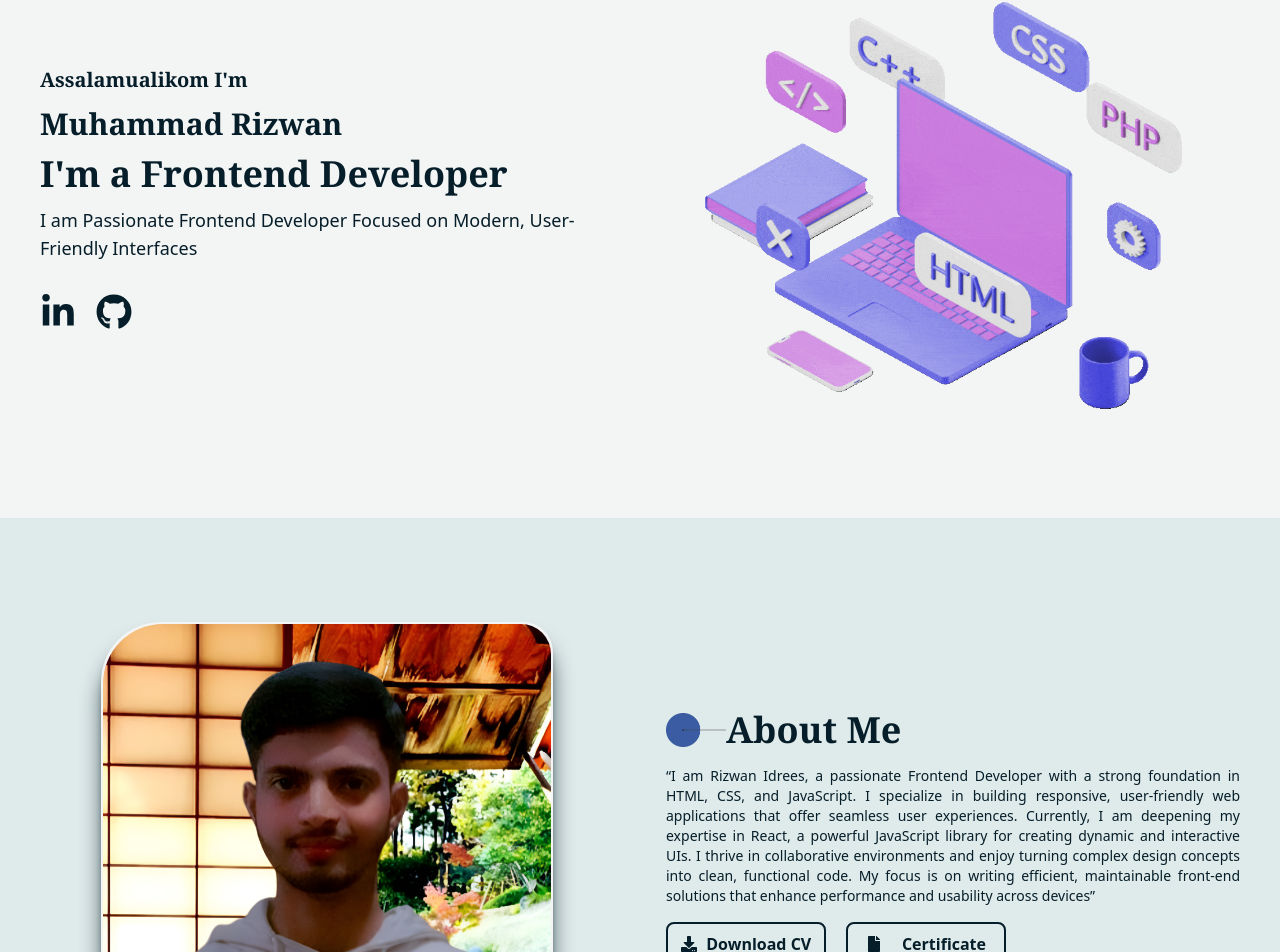
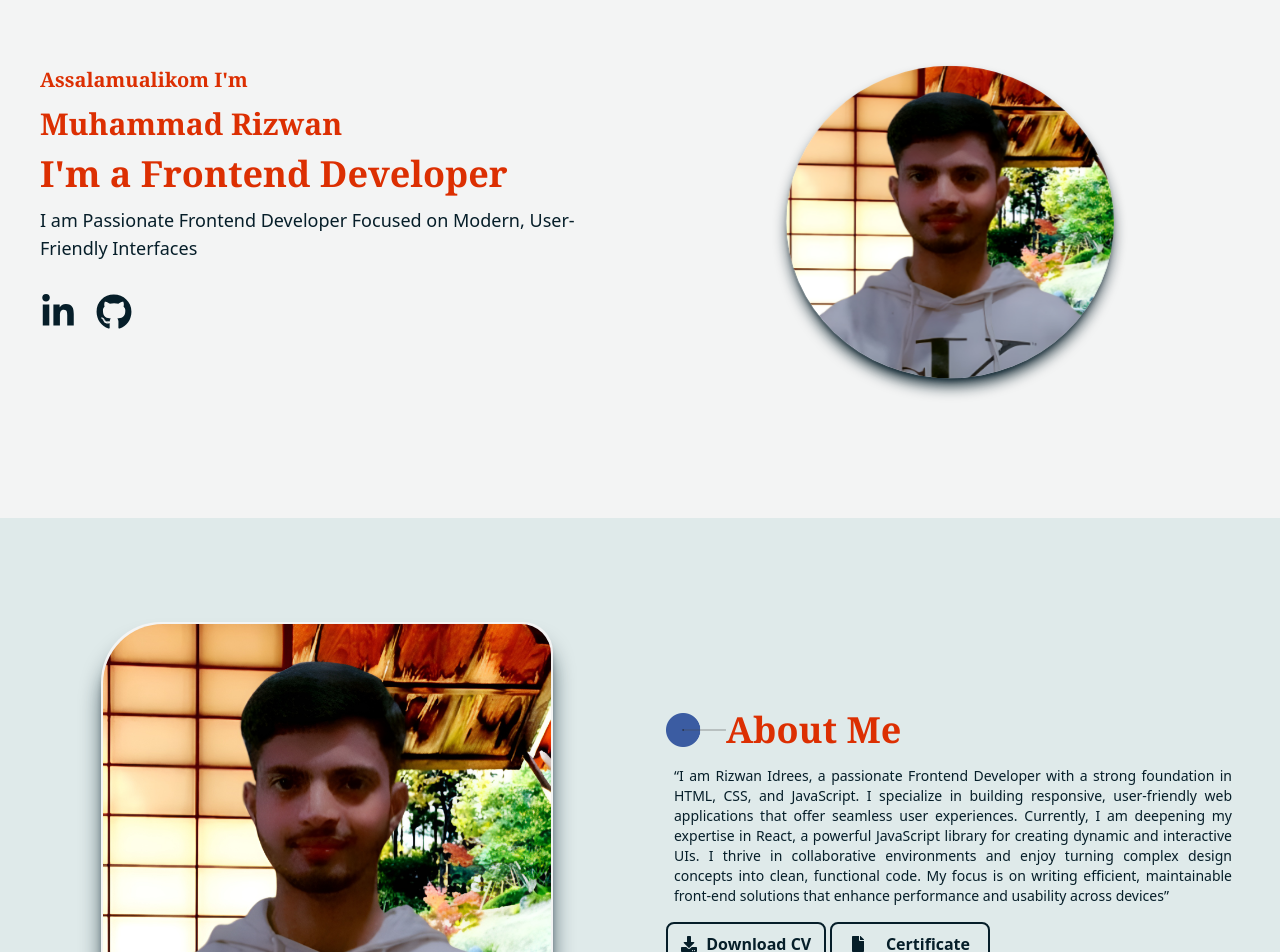
Before and after one commit to Rizwan-Ghouri/M.R-portfolio, a React (Vite) app: page / in a window 1280 px wide. Shown: the part 122-1074 px from the top of the page. Built offline with nearby package versions, Linux system fonts and the light colour scheme.

Commit message:
design color change

```diff
--- a/src/components/About/About.jsx
+++ b/src/components/About/About.jsx
@@ -11,7 +11,7 @@ const About = () => {
       id="about"
       className="text-darkcolor bg-hover/20 min-h-150 pt-10 md:pt-0"
     >
-      <div className="container page-center p-5 ">
+      <div className="container page-center p-5">
         <div className="grid grid-cols-1 sm:grid-cols-2 gap-3 place-items-center min-h-155">
           <div
             data-aos="zoom-in"
@@ -19,15 +19,14 @@ const About = () => {
             className="space-y-4 order-1 sm:order-2 md:p-5 py-7"
           >
             <div className="flex items-center">
+              <img className="w-15" src={circleImage} alt="circleImage" />
 
-            <img className="w-15" src={circleImage} alt="circleImage" />
-
-            <Heading
-              headingClass="text-4xl inline font-semibold font-serif duration-300"
-              headingName="About Me"
+              <Heading
+                headingClass="text-4xl inline font-semibold font-serif duration-300"
+                headingName="About Me"
               />
-              </div>
-            <p className="text-sm text-justify">
+            </div>
+            <p className="text-sm text-justify px-2">
               “I am Rizwan Idrees, a passionate Frontend Developer with a strong
               foundation in HTML, CSS, and JavaScript. I specialize in building
               responsive, user-friendly web applications that offer seamless
@@ -38,11 +37,11 @@ const About = () => {
               on writing efficient, maintainable front-end solutions that
               enhance performance and usability across devices”
             </p>
-            <div className="flex items-center gap-5">
+            <div className="flex items-center gap-1">
               <a
                 href={Mypdf}
                 download
-                className="flex items-center justify-around w-40 border-2 p-2 rounded-lg font-semibold hover:bg-bluecolor hover:text-darkcolor duration-300 cursor-pointer mb-5"
+                className="flex items-center justify-around w-40 border-2 p-2 rounded-lg font-semibold hover:bg-Dhover hover:text-hover duration-300 cursor-pointer mb-5"
               >
                 <FaDownload />
                 Download CV
@@ -50,7 +49,7 @@ const About = () => {
               <a
                 href="https://drive.google.com/file/d/15VyphN2YMefBmLP65j0a3py4XWHAzSDw/view"
                 target="_blank"
-                className="flex items-center justify-around w-40 border-2 p-2 rounded-lg font-semibold hover:bg-bluecolor hover:text-darkcolor duration-300 cursor-pointer mb-5"
+                className="flex items-center justify-around w-40 border-2 p-2 rounded-lg font-semibold hover:bg-Dhover hover:text-hover duration-300 cursor-pointer mb-5"
               >
                 <FaFile />
                 Certificate
--- a/src/components/ContectUs/ContectUs.jsx
+++ b/src/components/ContectUs/ContectUs.jsx
@@ -46,8 +46,11 @@ function ContectUs() {
       id="contect"
       className="bg-textcolor text-darkcolor dark:bg-darkcolor dark:text-textcolor min-h-screen md:min-h-svh flex items-center pt-10"
     >
-      <div data-aos="zoom-in"
-            data-aos-duration="1500" className="container page-center flex justify-center p-5">
+      <div
+        data-aos="zoom-in"
+        data-aos-duration="1500"
+        className="container page-center flex justify-center p-5"
+      >
         <div className="w-full max-w-md text-darkcolor dark:text-textcolor dark:shadow-textcolor shadow-darkcolor shadow-lg rounded-lg p-6">
           <h2 className="text-2xl font-bold mb-4 text-center">Contact Me!</h2>
           <form className="space-y-4">
@@ -119,7 +122,8 @@ function ContectUs() {
             <button
               onClick={handleSubmit}
               type="submit"
-              className="w-full bg-blue-500 text-textcolor py-2 rounded-lg hover:bg-blue-600 transition-colors"
+              className="w-full border-2 p-2 rounded-lg font-semibold hover:bg-Dhover hover:text-hover
+              dark:hover:bg-hover dark:hover:text-Dhover duration-300 cursor-pointer mb-5"
             >
               Send Message
             </button>
@@ -130,5 +134,4 @@ function ContectUs() {
   );
 }
 
-
 export default ContectUs;
--- a/src/components/Hero/Hero.jsx
+++ b/src/components/Hero/Hero.jsx
@@ -1,6 +1,6 @@
 import React from "react";
 import Heading from "../common/Heading/Heading";
-import bannerImg from "/assets/images/features.webp.gif";
+import bannerImg from "/assets/images/mainImage.jpg";
 
 import { FaGithub, FaLinkedinIn } from "react-icons/fa";
 
@@ -8,7 +8,7 @@ const Hero = () => {
   return (
     <div className=" bg-textcolor text-darkcolor dark:bg-darkcolor dark:text-textcolor pt-5">
       <div className="container page-center">
-        <div className="grid grid-cols-1 sm:grid-cols-2 place-items-center min-h-145 ">
+        <div className="grid grid-cols-1 sm:grid-cols-2 place-items-center min-h-155 ">
           <div className="space-y-3 order-2 sm:order-1 md:p-5 ">
             <div data-aos="fade-up" data-aos-delay="0">
               <Heading
@@ -18,14 +18,14 @@ const Hero = () => {
             </div>
             <div data-aos="fade-up" data-aos-delay="300">
               <Heading
-                headingClass="text-xl md:text-3xl  font-semibold font-serif duration-300"
+                headingClass="text-xl md:text-3xl font-semibold font-serif duration-300"
                 headingName="Muhammad Rizwan"
               />
             </div>
             <div data-aos="fade-up" data-aos-delay="500">
               <Heading
                 headingClass="text-xl md:text-4xl font-semibold font-serif duration-300"
-                headingName="I'm a Frontend Developer"
+                headingName={`I'm a Frontend Developer`}
               />
             </div>
             <div data-aos="fade-up" data-aos-delay="700">
@@ -43,15 +43,19 @@ const Hero = () => {
                 href="https://www.linkedin.com/in/m-rizwanidrees/"
                 target="_blank"
               >
-                <FaLinkedinIn className="hover:text-3xl hover:text-bluecolor dark:dark:hover:text-hover duration-300" />
+                <FaLinkedinIn className="hover:text-3xl dark:hover:text-hover duration-300" />
               </a>
               <a href="https://github.com/Rizwan-Ghouri" target="_blank">
-                <FaGithub className="hover:text-3xl hover:text-bluecolor dark:dark:hover:text-hover duration-300" />
+                <FaGithub className="hover:text-3xl dark:hover:text-hover duration-300" />
               </a>
             </div>
           </div>
-          <div className="order-1 sm:order-2 p-8 ">
-            <img className="gelatine" src={bannerImg} alt="mainImage" />
+          <div className="order-1 sm:order-2 p-8 pt-15">
+            <img
+              className="gelatine rounded-full w-xs shadow-darkcolor dark:shadow-textcolor shadow-lg"
+              src={bannerImg}
+              alt="mainImage"
+            />
           </div>
         </div>
       </div>
--- a/src/components/Navbar/ResponsiveMenu.jsx
+++ b/src/components/Navbar/ResponsiveMenu.jsx
@@ -8,10 +8,10 @@ const ResponsiveMenu = () => {
         {Navlinks.map((links) => {
           return (
             <li
-              className=" text-2xl font-serif hover:text-bluecolor dark:hover:text-hover duration-300"
+              className=" text-xl py-1 font-serif hover:text-Dhover dark:hover:text-hover duration-300"
               key={links.id}
             >
-              <a href={links.link}>{links.name}</a>
+              <a className="hover:border-b-2 " href={links.link}>{links.name}</a>
             </li>
           );
         })}
--- a/src/components/Projects/Projects.jsx
+++ b/src/components/Projects/Projects.jsx
@@ -41,7 +41,7 @@ const Projects = () => {
           onClick={() =>
             window.open("https://github.com/Rizwan-Ghouri", "_blank")
           }
-          className="flex items-center justify-around w-40 border-2 p-2 rounded-lg font-semibold hover:bg-bluecolor hover:text-darkcolor duration-300 cursor-pointer mb-5"
+          className="flex items-center justify-around w-40 border-2 p-2 rounded-lg font-semibold hover:bg-Dhover hover:text-hover duration-300 cursor-pointer mb-5"
         >
           All Projects
         </button>
--- a/src/components/common/Heading/Heading.jsx
+++ b/src/components/common/Heading/Heading.jsx
@@ -3,7 +3,7 @@ import React from 'react'
 
 const Heading = ({headingClass,headingName}) => {
   return (
-    <h1 className={headingClass}>{headingName}</h1>
+    <h1 className={`${headingClass} text-hyperclor dark:text-amber-600`}>{headingName}</h1>
   )
 }
 
--- a/src/components/common/SkillsCards/SkillsCards.jsx
+++ b/src/components/common/SkillsCards/SkillsCards.jsx
@@ -8,7 +8,7 @@ const SkillsCards = ({ title, description, level, icon }) => {
   return (
     <div
       data-aos="fade-up"
-      className="text-darkcolor dark:bg-darkcolor dark:text-textcolor rounded-2xl hover:border-2 hover:border-bluecolor duration-300"
+      className="text-darkcolor dark:bg-darkcolor dark:text-textcolor rounded-2xl hover:border-2 dark:hover:border-bluecolor hover:border-Dhover duration-300"
     >
       <div className="shadow-darkcolor  hover:duration-500 dark:shadow-textcolor rounded-2xl shadow-lg p-5">
         <div className="flex items-center gap-4">
--- a/src/index.css
+++ b/src/index.css
@@ -3,14 +3,12 @@
 @custom-variant dark (&:where(.dark, .dark *));
 
 @theme {
+  --color-Dhover: #250902;
+  --color-hyperclor: #dc2f02;
   --color-darkcolor: #061E29;
   --color-bluecolor: #1D546D;
   --color-textcolor: #F3F4F4;
   --color-hover: #5F9598;
-  /* --color-darkcolor: #061e47;
-  --color-bluecolor: #2196f3;
-  --color-textcolor: #ffffff;
-  --color-hover: #2196f3; */
 
   --container-padding: 1rem;
   --container-padding-sm: 3rem;
```
Also changed, not shown: src/components/Navbar/Navbar.jsx (+17 -9 lines).
